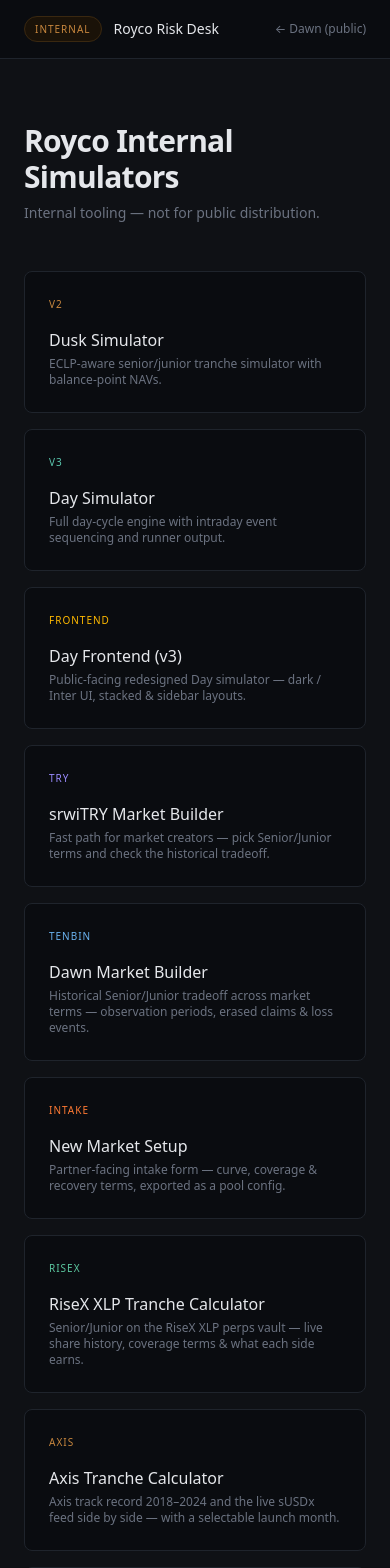
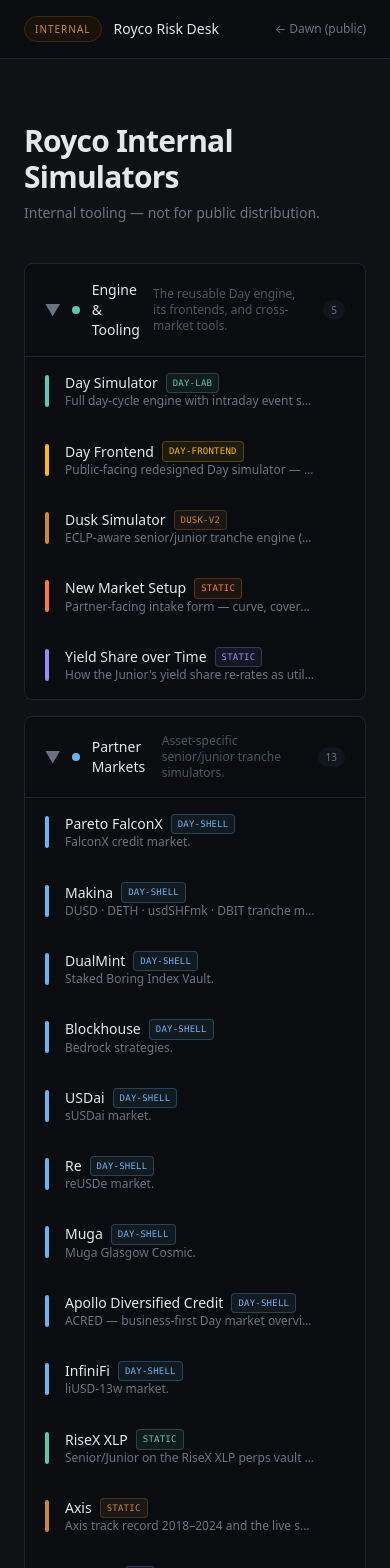
Before and after one commit to roycoprotocol/royco-simulator, a Next.js app: page /internal in a window 390 px wide. Shown: the top 1568 px of the page. Built offline with nearby package versions, Linux system fonts and the light colour scheme.

Commit message:
organize internal pages

```diff
--- a/app/internal/page.tsx
+++ b/app/internal/page.tsx
@@ -1,13 +1,233 @@
 import Link from 'next/link';
+
+type Item = {
+  name: string;
+  desc: string;
+  href: string;
+  accent: string;
+  /** short nickname for the underlying build/engine this sim runs on */
+  build: string;
+  /** route.ts handlers / external routes render as a plain anchor, not a Link */
+  route?: boolean;
+};
+
+type Group = {
+  title: string;
+  blurb: string;
+  accent: string;
+  defaultOpen?: boolean;
+  items: Item[];
+};
+
+const GROUPS: Group[] = [
+  {
+    title: 'Engine & Tooling',
+    blurb: 'The reusable Day engine, its frontends, and cross-market tools.',
+    accent: '#5BC8AF',
+    defaultOpen: true,
+    items: [
+      {
+        name: 'Day Simulator',
+        desc: 'Full day-cycle engine with intraday event sequencing and runner output.',
+        href: '/internal/day',
+        build: 'day-lab',
+        accent: '#5BC8AF',
+      },
+      {
+        name: 'Day Frontend',
+        desc: 'Public-facing redesigned Day simulator — dark / Inter UI, stacked & sidebar layouts.',
+        href: '/internal/day-frontend',
+        build: 'day-frontend',
+        accent: '#feb901',
+      },
+      {
+        name: 'Dusk Simulator',
+        desc: 'ECLP-aware senior/junior tranche engine (v2 predecessor) with balance-point NAVs.',
+        href: '/internal/dusk',
+        build: 'dusk-v2',
+        accent: '#C8873E',
+      },
+      {
+        name: 'New Market Setup',
+        desc: 'Partner-facing intake form — curve, coverage & recovery terms, exported as a pool config.',
+        href: '/internal/intake',
+        build: 'static',
+        accent: '#FF7A33',
+        route: true,
+      },
+      {
+        name: 'Yield Share over Time',
+        desc: "How the Junior's yield share re-rates as utilization moves — on the deployed AdaptiveCurve_V2.",
+        href: '/internal/yield-share',
+        build: 'static',
+        accent: '#9B8AFB',
+        route: true,
+      },
+    ],
+  },
+  {
+    title: 'Partner Markets',
+    blurb: 'Asset-specific senior/junior tranche simulators.',
+    accent: '#6bb3f0',
+    defaultOpen: true,
+    items: [
+      {
+        name: 'Pareto FalconX',
+        desc: 'FalconX credit market.',
+        href: '/falconx',
+        build: 'day-shell',
+        accent: '#6bb3f0',
+      },
+      {
+        name: 'Makina',
+        desc: 'DUSD · DETH · usdSHFmk · DBIT tranche markets.',
+        href: '/makina',
+        build: 'day-shell',
+        accent: '#6bb3f0',
+      },
+      {
+        name: 'DualMint',
+        desc: 'Staked Boring Index Vault.',
+        href: '/dualmint',
+        build: 'day-shell',
+        accent: '#6bb3f0',
+      },
+      {
+        name: 'Blockhouse',
+        desc: 'Bedrock strategies.',
+        href: '/blockhouse',
+        build: 'day-shell',
+        accent: '#6bb3f0',
+      },
+      {
+        name: 'USDai',
+        desc: 'sUSDai market.',
+        href: '/susdai',
+        build: 'day-shell',
+        accent: '#6bb3f0',
+      },
+      {
+        name: 'Re',
+        desc: 'reUSDe market.',
+        href: '/reusde',
+        build: 'day-shell',
+        accent: '#6bb3f0',
+      },
+      {
+        name: 'Muga',
+        desc: 'Muga Glasgow Cosmic.',
+        href: '/muga',
+        build: 'day-shell',
+        accent: '#6bb3f0',
+      },
+      {
+        name: 'Apollo Diversified Credit',
+        desc: 'ACRED — business-first Day market overview.',
+        href: '/internal/acred',
+        build: 'day-shell',
+        accent: '#6bb3f0',
+      },
+      {
+        name: 'InfiniFi',
+        desc: 'liUSD-13w market.',
+        href: '/infinifi',
+        build: 'day-shell',
+        accent: '#6bb3f0',
+      },
+      {
+        name: 'RiseX XLP',
+        desc: 'Senior/Junior on the RiseX XLP perps vault — live share history, coverage terms & what each side earns.',
+        href: '/internal/risex',
+        build: 'static',
+        accent: '#5CC8A0',
+        route: true,
+      },
+      {
+        name: 'Axis',
+        desc: 'Axis track record 2018–2024 and the live sUSDx feed side by side — with a selectable launch month.',
+        href: '/internal/axis',
+        build: 'static',
+        accent: '#C8873E',
+        route: true,
+      },
+      {
+        name: 'srwiTRY',
+        desc: 'Turkish-lira market builder — pick Senior/Junior terms and check the historical tradeoff.',
+        href: '/internal/try',
+        build: 'try',
+        accent: '#9b8cff',
+      },
+      {
+        name: 'Dawn Market Builder',
+        desc: 'Historical Senior/Junior tradeoff across market terms — observation periods, erased claims & loss events.',
+        href: '/tenbin-sims',
+        build: 'static',
+        accent: '#6bb3f0',
+        route: true,
+      },
+    ],
+  },
+];
+
+function Row({ item }: { item: Item }) {
+  const inner = (
+    <div className="group flex items-center gap-4 border-t border-[#1f242c] py-4 pl-5 pr-5 transition-colors first:border-t-0 hover:bg-[#0d0f14]">
+      <span
+        className="h-8 w-1 shrink-0 rounded-full"
+        style={{ backgroundColor: item.accent }}
+        aria-hidden
+      />
+      <div className="min-w-0 flex-1">
+        <div className="flex items-center gap-2">
+          <span className="text-sm font-medium text-[#e5e7eb]">{item.name}</span>
+          <span
+            className="shrink-0 rounded border px-1.5 py-0.5 font-mono text-[9px] uppercase tracking-wide"
+            style={{
+              color: item.accent,
+              borderColor: `${item.accent}44`,
+              backgroundColor: `${item.accent}14`,
+            }}
+            title="underlying build / engine"
+          >
+            {item.build}
+          </span>
+        </div>
+        <div className="truncate text-xs text-[#6b7280]">{item.desc}</div>
+      </div>
+      <span className="hidden shrink-0 font-mono text-[10px] text-[#4b5563] sm:block">
+        {item.href}
+      </span>
+      <span
+        className="shrink-0 text-sm opacity-0 transition-opacity group-hover:opacity-100"
+        style={{ color: item.accent }}
+      >
+        →
+      </span>
+    </div>
+  );
+
+  if (item.route) {
+    return (
+      <a href={item.href} className="block">
+        {inner}
+      </a>
+    );
+  }
+  return (
+    <Link href={item.href} className="block">
+      {inner}
+    </Link>
+  );
+}
 
 export default function InternalPage() {
   return (
     <div className="min-h-screen bg-[#0f1115] text-[#e5e7eb]">
       {/* Header bar */}
-      <header className="bg-[#0a0c10] border-b border-[#1f242c] px-6 py-4">
-        <div className="max-w-4xl mx-auto flex items-center justify-between">
+      <header className="border-b border-[#1f242c] bg-[#0a0c10] px-6 py-4">
+        <div className="mx-auto flex max-w-4xl items-center justify-between">
           <div className="flex items-center gap-3">
-            <span className="text-[10px] tracking-widest uppercase text-[#C8873E] bg-[#1a1208] border border-[#3a2810] rounded-full px-2.5 py-1">
+            <span className="rounded-full border border-[#3a2810] bg-[#1a1208] px-2.5 py-1 text-[10px] uppercase tracking-widest text-[#C8873E]">
               Internal
             </span>
             <span className="text-sm font-medium text-[#e5e7eb]">
@@ -16,7 +236,7 @@
           </div>
           <Link
             href="/"
-            className="text-xs text-[#6b7280] hover:text-[#e5e7eb] transition-colors"
+            className="text-xs text-[#6b7280] transition-colors hover:text-[#e5e7eb]"
           >
             ← Dawn (public)
           </Link>
@@ -24,9 +244,9 @@
       </header>
 
       {/* Main content */}
-      <main className="max-w-4xl mx-auto px-6 py-16">
-        <div className="mb-12">
-          <h1 className="text-3xl font-semibold text-[#e5e7eb] mb-2 tracking-tight">
+      <main className="mx-auto max-w-4xl px-6 py-16">
+        <div className="mb-10">
+          <h1 className="mb-2 text-3xl font-semibold tracking-tight text-[#e5e7eb]">
             Royco Internal Simulators
           </h1>
           <p className="text-sm text-[#6b7280]">
@@ -34,194 +254,42 @@
           </p>
         </div>
 
-        <div className="grid grid-cols-1 sm:grid-cols-2 lg:grid-cols-3 gap-4">
-          {/* Dusk card */}
-          <Link
-            href="/internal/dusk"
-            className="group block bg-[#0a0c10] border border-[#1f242c] rounded-lg p-6 hover:border-[#C8873E] transition-colors"
-          >
-            <div className="flex items-start justify-between mb-3">
-              <span className="text-[10px] tracking-widest uppercase text-[#C8873E]">
-                v2
-              </span>
-              <span className="text-[#C8873E] text-sm opacity-0 group-hover:opacity-100 transition-opacity">
-                →
-              </span>
-            </div>
-            <h2 className="text-base font-medium text-[#e5e7eb] mb-1">
-              Dusk Simulator
-            </h2>
-            <p className="text-xs text-[#6b7280]">
-              ECLP-aware senior/junior tranche simulator with balance-point NAVs.
-            </p>
-          </Link>
-
-          {/* Day card */}
-          <Link
-            href="/internal/day"
-            className="group block bg-[#0a0c10] border border-[#1f242c] rounded-lg p-6 hover:border-[#5BC8AF] transition-colors"
-          >
-            <div className="flex items-start justify-between mb-3">
-              <span className="text-[10px] tracking-widest uppercase text-[#5BC8AF]">
-                v3
-              </span>
-              <span className="text-[#5BC8AF] text-sm opacity-0 group-hover:opacity-100 transition-opacity">
-                →
-              </span>
-            </div>
-            <h2 className="text-base font-medium text-[#e5e7eb] mb-1">
-              Day Simulator
-            </h2>
-            <p className="text-xs text-[#6b7280]">
-              Full day-cycle engine with intraday event sequencing and runner output.
-            </p>
-          </Link>
-          {/* Day Frontend card */}
-          <Link
-            href="/internal/day-frontend"
-            className="group block bg-[#0a0c10] border border-[#1f242c] rounded-lg p-6 hover:border-[#feb901] transition-colors"
-          >
-            <div className="flex items-start justify-between mb-3">
-              <span className="text-[10px] tracking-widest uppercase text-[#feb901]">
-                frontend
-              </span>
-              <span className="text-[#feb901] text-sm opacity-0 group-hover:opacity-100 transition-opacity">
-                →
-              </span>
-            </div>
-            <h2 className="text-base font-medium text-[#e5e7eb] mb-1">
-              Day Frontend (v3)
-            </h2>
-            <p className="text-xs text-[#6b7280]">
-              Public-facing redesigned Day simulator — dark / Inter UI, stacked &amp; sidebar layouts.
-            </p>
-          </Link>
-
-          {/* Try card */}
-          <Link
-            href="/internal/try"
-            className="group block bg-[#0a0c10] border border-[#1f242c] rounded-lg p-6 hover:border-[#9b8cff] transition-colors"
-          >
-            <div className="flex items-start justify-between mb-3">
-              <span className="text-[10px] tracking-widest uppercase text-[#9b8cff]">
-                try
-              </span>
-              <span className="text-[#9b8cff] text-sm opacity-0 group-hover:opacity-100 transition-opacity">
-                →
-              </span>
-            </div>
-            <h2 className="text-base font-medium text-[#e5e7eb] mb-1">
-              srwiTRY Market Builder
-            </h2>
-            <p className="text-xs text-[#6b7280]">
-              Fast path for market creators — pick Senior/Junior terms and check the historical tradeoff.
-            </p>
-          </Link>
-
-          {/* Tenbin card — route handler, not a page, so a plain anchor */}
-          <a
-            href="/tenbin-sims"
-            className="group block bg-[#0a0c10] border border-[#1f242c] rounded-lg p-6 hover:border-[#6bb3f0] transition-colors"
-          >
-            <div className="flex items-start justify-between mb-3">
-              <span className="text-[10px] tracking-widest uppercase text-[#6bb3f0]">
-                tenbin
-              </span>
-              <span className="text-[#6bb3f0] text-sm opacity-0 group-hover:opacity-100 transition-opacity">
-                →
-              </span>
-            </div>
-            <h2 className="text-base font-medium text-[#e5e7eb] mb-1">
-              Dawn Market Builder
-            </h2>
-            <p className="text-xs text-[#6b7280]">
-              Historical Senior/Junior tradeoff across market terms — observation periods, erased claims &amp; loss events.
-            </p>
-          </a>
-
-          {/* Market Intake card — route handler, not a page, so a plain anchor */}
-          <a
-            href="/internal/intake"
-            className="group block bg-[#0a0c10] border border-[#1f242c] rounded-lg p-6 hover:border-[#FF7A33] transition-colors"
-          >
-            <div className="flex items-start justify-between mb-3">
-              <span className="text-[10px] tracking-widest uppercase text-[#FF7A33]">
-                intake
-              </span>
-              <span className="text-[#FF7A33] text-sm opacity-0 group-hover:opacity-100 transition-opacity">
-                →
-              </span>
-            </div>
-            <h2 className="text-base font-medium text-[#e5e7eb] mb-1">
-              New Market Setup
-            </h2>
-            <p className="text-xs text-[#6b7280]">
-              Partner-facing intake form — curve, coverage &amp; recovery terms, exported as a pool config.
-            </p>
-          </a>
-
-          {/* RiseX XLP Tranche Calculator card — route handler, not a page, so a plain anchor */}
-          <a
-            href="/internal/risex"
-            className="group block bg-[#0a0c10] border border-[#1f242c] rounded-lg p-6 hover:border-[#5CC8A0] transition-colors"
-          >
-            <div className="flex items-start justify-between mb-3">
-              <span className="text-[10px] tracking-widest uppercase text-[#5CC8A0]">
-                risex
-              </span>
-              <span className="text-[#5CC8A0] text-sm opacity-0 group-hover:opacity-100 transition-opacity">
-                →
-              </span>
-            </div>
-            <h2 className="text-base font-medium text-[#e5e7eb] mb-1">
-              RiseX XLP Tranche Calculator
-            </h2>
-            <p className="text-xs text-[#6b7280]">
-              Senior/Junior on the RiseX XLP perps vault — live share history, coverage terms &amp; what each side earns.
-            </p>
-          </a>
-
-          {/* Axis Tranche Calculator card — route handler, not a page, so a plain anchor */}
-          <a
-            href="/internal/axis"
-            className="group block bg-[#0a0c10] border border-[#1f242c] rounded-lg p-6 hover:border-[#C8873E] transition-colors"
-          >
-            <div className="flex items-start justify-between mb-3">
-              <span className="text-[10px] tracking-widest uppercase text-[#C8873E]">
-                axis
-              </span>
-              <span className="text-[#C8873E] text-sm opacity-0 group-hover:opacity-100 transition-opacity">
-                →
-              </span>
-            </div>
-            <h2 className="text-base font-medium text-[#e5e7eb] mb-1">
-              Axis Tranche Calculator
-            </h2>
-            <p className="text-xs text-[#6b7280]">
-              Axis track record 2018&ndash;2024 and the live sUSDx feed side by side — with a selectable launch month.
-            </p>
-          </a>
-
-          {/* Yield Share over Time card — route handler, not a page, so a plain anchor */}
-          <a
-            href="/internal/yield-share"
-            className="group block bg-[#0a0c10] border border-[#1f242c] rounded-lg p-6 hover:border-[#9B8AFB] transition-colors"
-          >
-            <div className="flex items-start justify-between mb-3">
-              <span className="text-[10px] tracking-widest uppercase text-[#9B8AFB]">
-                ydm
-              </span>
-              <span className="text-[#9B8AFB] text-sm opacity-0 group-hover:opacity-100 transition-opacity">
-                →
-              </span>
-            </div>
-            <h2 className="text-base font-medium text-[#e5e7eb] mb-1">
-              Yield Share over Time
-            </h2>
-            <p className="text-xs text-[#6b7280]">
-              How the Junior&apos;s yield share re-rates as utilization moves — on the deployed AdaptiveCurve_V2.
-            </p>
-          </a>
+        <div className="space-y-4">
+          {GROUPS.map((group) => (
+            <details
+              key={group.title}
+              open={group.defaultOpen}
+              className="group overflow-hidden rounded-lg border border-[#1f242c] bg-[#0a0c10]"
+            >
+              <summary className="flex cursor-pointer list-none items-center gap-3 px-5 py-4 transition-colors hover:bg-[#0d0f14] [&::-webkit-details-marker]:hidden">
+                <span
+                  className="text-[#6b7280] transition-transform group-open:rotate-90"
+                  aria-hidden
+                >
+                  ▶
+                </span>
+                <span
+                  className="h-2 w-2 shrink-0 rounded-full"
+                  style={{ backgroundColor: group.accent }}
+                  aria-hidden
+                />
+                <span className="text-sm font-medium text-[#e5e7eb]">
+                  {group.title}
+                </span>
+                <span className="text-xs text-[#4b5563]">
+                  {group.blurb}
+                </span>
+                <span className="ml-auto rounded-full bg-[#12151b] px-2 py-0.5 text-[10px] text-[#6b7280]">
+                  {group.items.length}
+                </span>
+              </summary>
+              <div className="border-t border-[#1f242c]">
+                {group.items.map((item) => (
+                  <Row key={item.href} item={item} />
+                ))}
+              </div>
+            </details>
+          ))}
         </div>
       </main>
     </div>
```
Also changed, not shown: app/internal/day-partners/page.tsx (deleted, +0 -117 lines).
